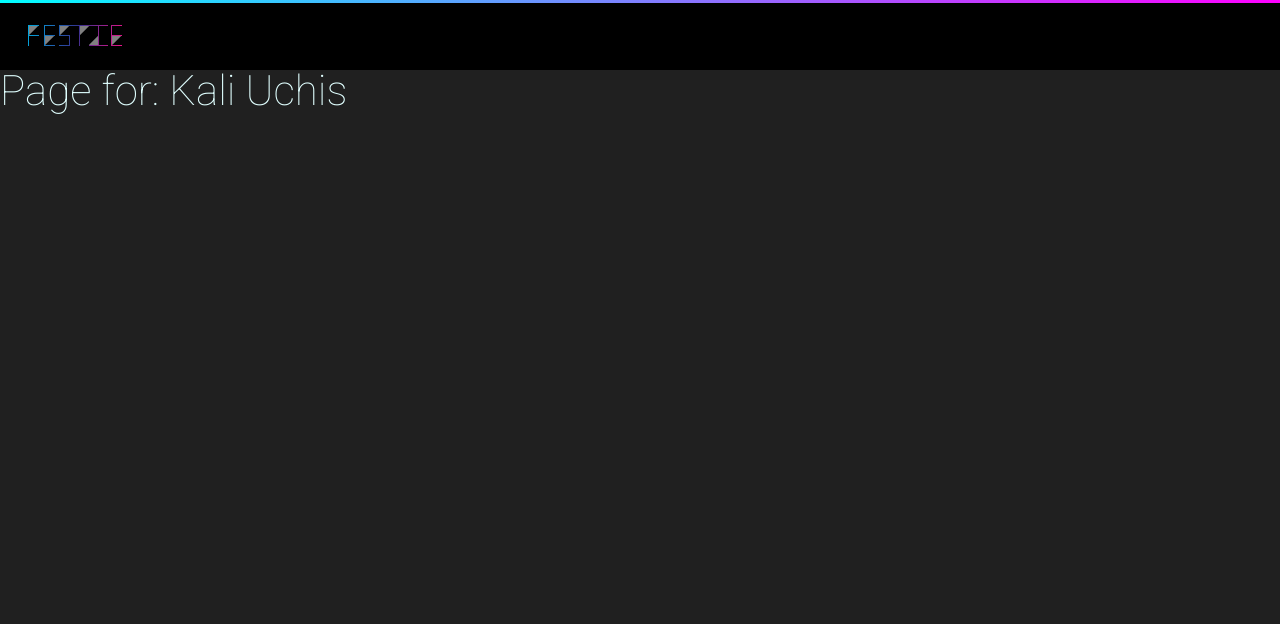
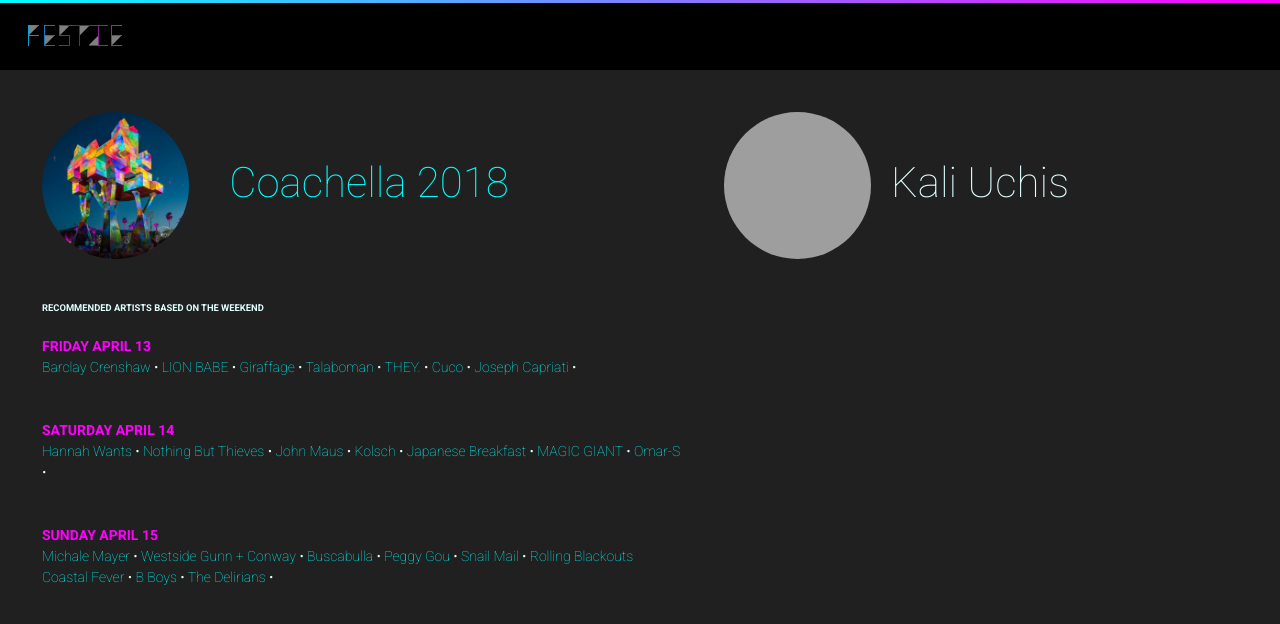
Before and after one commit to sainzvega/festie, a React (Create React App) app: page /artist/723 in a window 1280 px wide. Shown: the top 624 px of the page. Built offline with nearby package versions, Linux system fonts and the light colour scheme; grey boxes are pictures that could not be loaded.

Commit message:
Rework Artist features to conform to new mockups. Create new ArtistRecommended components and ArtistInfo Components

```diff
--- a/src/features/artist/Artist.js
+++ b/src/features/artist/Artist.js
@@ -1,5 +1,7 @@
 import React, { Component } from 'react';
 import { getArtistsById } from 'api/artists';
+import ArtistRecommended from './ArtistRecommended';
+import ArtistInfo from './ArtistInfo';
 
 export class Artist extends Component {
     constructor(props) {
@@ -20,10 +22,14 @@
     }
 
     renderArtist(artist) {
-        const { title } = artist;
         return (
             <div>
-                <h1>Page for: {title}</h1>
+                <br />
+                <br />
+                <div className="flex-row">
+                    <ArtistRecommended artist={artist}/>
+                    <ArtistInfo artist={artist}/>
+                </div>
             </div>
         );
     }
--- /dev/null
+++ b/src/features/artist/ArtistInfo/ArtistInfo.js
@@ -0,0 +1,16 @@
+import React, { Component } from 'react';
+import ArtistInfoHeader from './ArtistInfoHeader';
+
+class ArtistInfo extends Component {
+    render() {
+        const { artist: { title, images } } = this.props;
+        const image = images && images.length ? images[0] : {}; // TODO: find a better way to get image
+        return (
+            <div className="flex-1">
+                <ArtistInfoHeader title={title} image={image}/>
+            </div>
+        );
+    }
+}
+
+export default ArtistInfo;
--- /dev/null
+++ b/src/features/artist/ArtistInfo/ArtistInfoHeader.js
@@ -0,0 +1,15 @@
+import React from 'react';
+
+const ArtistInfoHeader = (props) => {
+    const { title, image: {url} } = props;
+    return (
+        <h1 className="heading">
+            <span className="avatar-container">
+                <img src={url} alt="Image" className="avatar" />
+            </span>
+            <span>&nbsp;&nbsp;{title}</span>
+        </h1>
+    );
+};
+
+export default ArtistInfoHeader;
--- /dev/null
+++ b/src/features/artist/ArtistInfo/index.js
@@ -0,0 +1 @@
+export { default } from './ArtistInfo';
--- /dev/null
+++ b/src/features/artist/ArtistRecommended/ArtistRecommended.js
@@ -0,0 +1,41 @@
+import React, { Component } from 'react';
+import CoachellaImg from 'content/img/coachella-avatar.jpg';
+
+class ArtistRecommended extends Component {
+    constructor(props) {
+        super(props);
+    }
+
+    componentDidMount() {
+        //TODO getRelatedArtist(this.props.artistId);
+    }
+
+    render() {
+        return (
+            // TODO: split into seperate components.
+            <div className="flex-item" style={{ width: '50%' }}>
+                <section>
+                    <h1 className="heading"><a href="../coachella-2018.html"><span className="avatar-container"><img src={CoachellaImg} alt="Image" className="avatar" /></span> &nbsp;&nbsp; <span>Coachella 2018</span></a></h1>
+                    <br />
+                    <br />
+                    <h6><strong>RECOMMENDED ARTISTS BASED ON <span>THE WEEKEND</span></strong></h6>
+                    <br />
+                    <h4 className="festival-day"><strong>FRIDAY APRIL 13</strong></h4>
+                    <div><a href="#" title="Link">Barclay Crenshaw</a> <span className="bullet">•</span> <a href="#" title="Link">LION BABE</a> <span className="bullet">•</span> <a href="#" title="Link">Giraffage</a> <span className="bullet">•</span> <a href="#" title="Link">Talaboman</a> <span className="bullet">•</span> <a href="#" title="Link">THEY.</a> <span className="bullet">•</span> <a href="#" title="Link">Cuco</a> <span className="bullet">•</span> <a href="#" title="Link">Joseph Capriati</a> <span className="bullet">•</span></div>
+                    <br />
+                    <br />
+                    <h4 className="festival-day"><strong>SATURDAY APRIL 14</strong></h4>
+                    <div><a href="#" title="Link">Hannah Wants</a> <span className="bullet">•</span> <a href="#" title="Link">Nothing But Thieves</a> <span className="bullet">•</span> <a href="#" title="Link">John Maus</a> <span className="bullet">•</span> <a href="#" title="Link">Kolsch</a> <span className="bullet">•</span> <a href="#" title="Link">Japanese Breakfast</a> <span className="bullet">•</span> <a href="#" title="Link">MAGIC GIANT</a> <span className="bullet">•</span> <a href="#" title="Link">Omar-S</a> <span className="bullet">•</span> </div>
+                    <br />
+                    <br />
+                    <h4 className="festival-day"><strong>SUNDAY APRIL 15</strong></h4>
+                    <div><a href="#" title="Link">Michale Mayer</a> <span className="bullet">•</span> <a href="#" title="Link">Westside Gunn + Conway</a> <span className="bullet">•</span> <a href="#" title="Link">Buscabulla</a> <span className="bullet">•</span> <a href="#" title="Link">Peggy Gou</a> <span className="bullet">•</span> <a href="#" title="Link">Snail Mail</a> <span className="bullet">•</span> <a href="#" title="Link">Rolling Blackouts Coastal Fever</a> <span className="bullet">•</span> <a href="#" title="Link">B Boys</a> <span className="bullet">•</span> <a href="#" title="Link">The Delirians</a> <span className="bullet">•</span></div>
+                    <br />
+                    <br />
+                </section>
+            </div>
+        );
+    }
+}
+
+export default ArtistRecommended;
--- /dev/null
+++ b/src/features/artist/ArtistRecommended/index.js
@@ -0,0 +1 @@
+export { default } from './ArtistRecommended';
--- a/src/features/lineup/LineupArtist.js
+++ b/src/features/lineup/LineupArtist.js
@@ -13,7 +13,7 @@
                     return (
                         <Link key={_id} to={`/artist/${_id}`} title={title}>
                             <span>{title}</span>
-                            <span className="bullet">•</span>
+                            <span className="bullet">&nbsp;•&nbsp;</span>
                         </Link>
                     );
                 })
```
Also changed, not shown: src/features/artist/ArtistHeader.js (deleted, +0 -17 lines), src/features/artist/ArtistImage.js (deleted, +0 -8 lines), src/features/artist/ArtistInfo.js (deleted).
